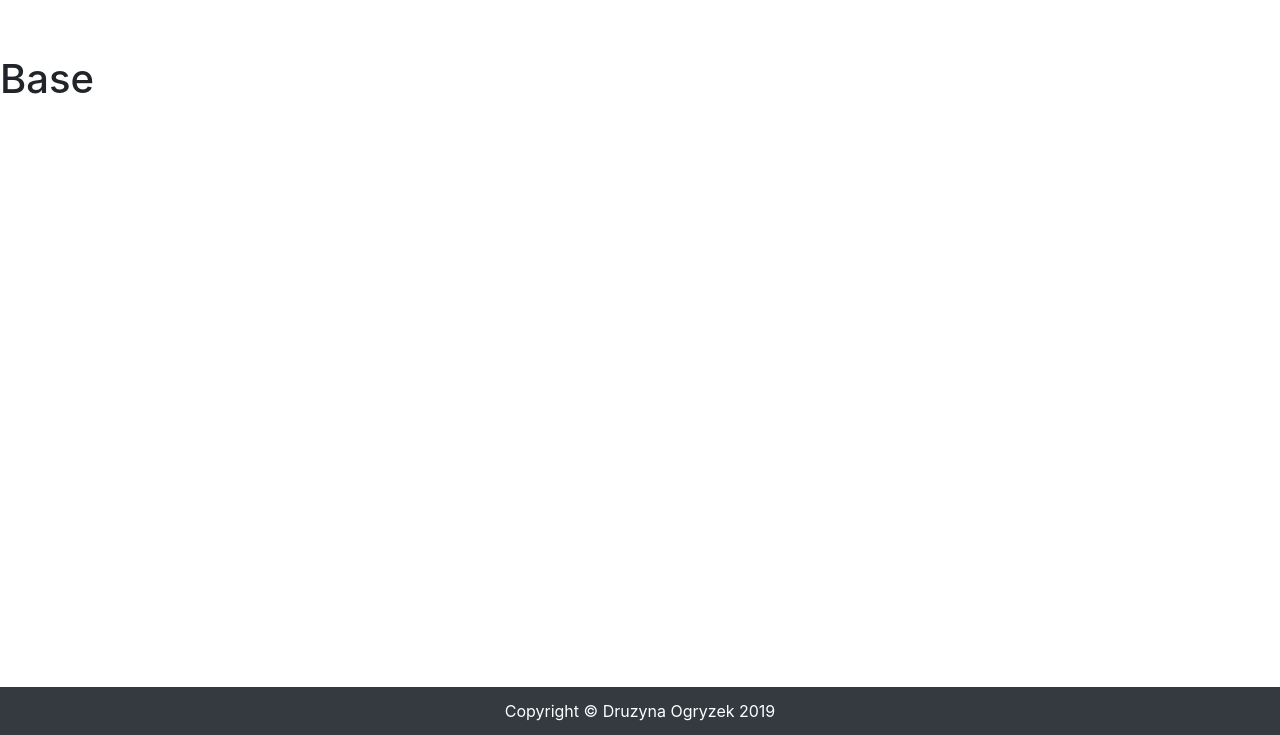
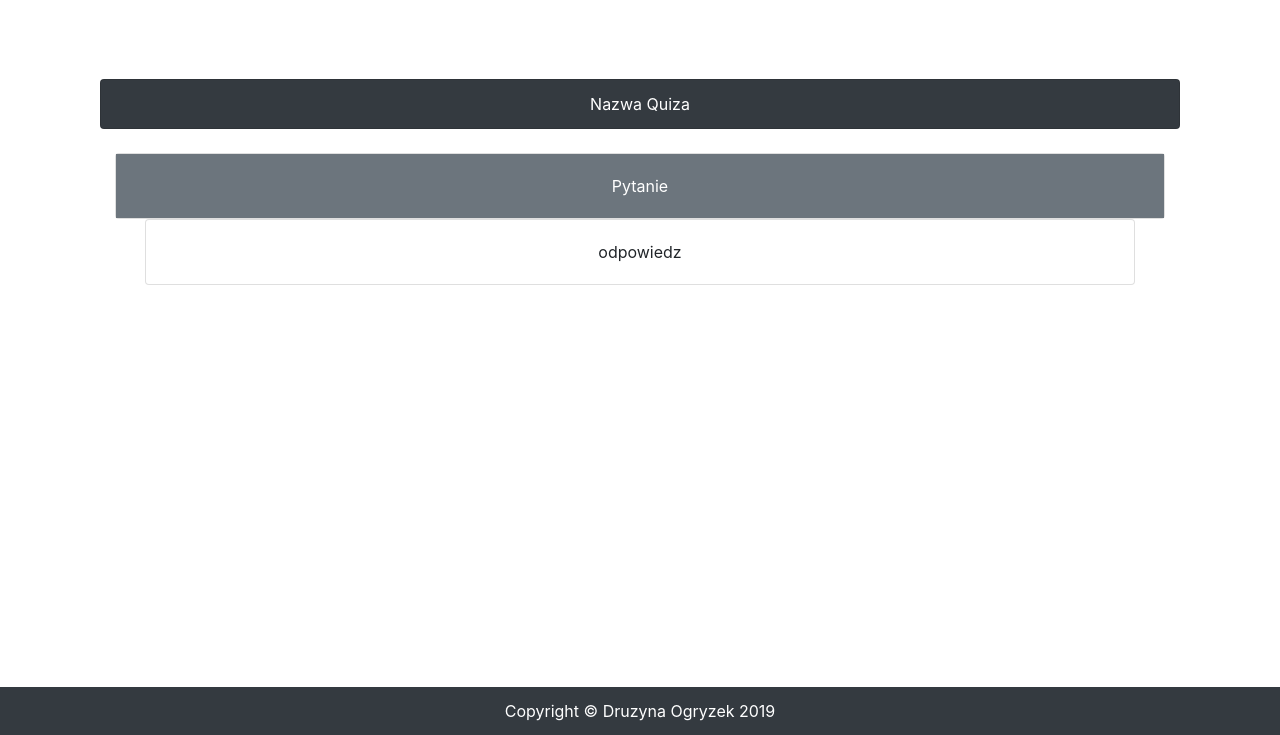
Before and after one commit to urbrob/hackathon2019, a Django app: template student-book/sbook/notes/templates/quiz_start.html in a window 1280 px wide. Shown: the part 65-800 px from the top of the page. Run offline with Django 3.2, Linux system fonts and the light colour scheme; the template is opened without the code that fills it, so the values that code supplies are empty; some libraries are stand-ins or nearby versions.

Commit message:
quiz_start init

```diff
--- a/student-book/sbook/notes/templates/quiz_start.html
+++ b/student-book/sbook/notes/templates/quiz_start.html
@@ -1 +1,55 @@
 {% extends 'base.html' %}
+
+{% block head %}
+	<title>Studentbook</title>
+{% endblock %}
+
+
+{% block body %}
+
+<div class="container">
+  <br>
+  <div class="col-12">
+    <div class="list-group-item text-white bg-dark">
+      <div class="row justify-content-md-center">
+        Nazwa Quiza
+      </div>
+    </div>
+  </div>
+
+  <div class="container">
+    <br>
+    <div class="container">
+      <div class="card">
+        <div class="card-body bg-secondary">
+          <div id="query" class="row justify-content-md-center text-white">
+          Pytanie
+          </div>
+        </div>
+      </div>
+      <div class="container">
+
+        <div class="col">
+          <div class="card">
+            <div class="card-body">
+              <div id="answer" class="row justify-content-md-center">
+              odpowiedz
+              </div>
+            </div>
+          </div>
+        </div>
+
+      </div>
+    </div>
+  </div>
+</div>
+
+
+<script type="text/javascript">
+
+</script>
+
+
+
+
+{% endblock %}
```
